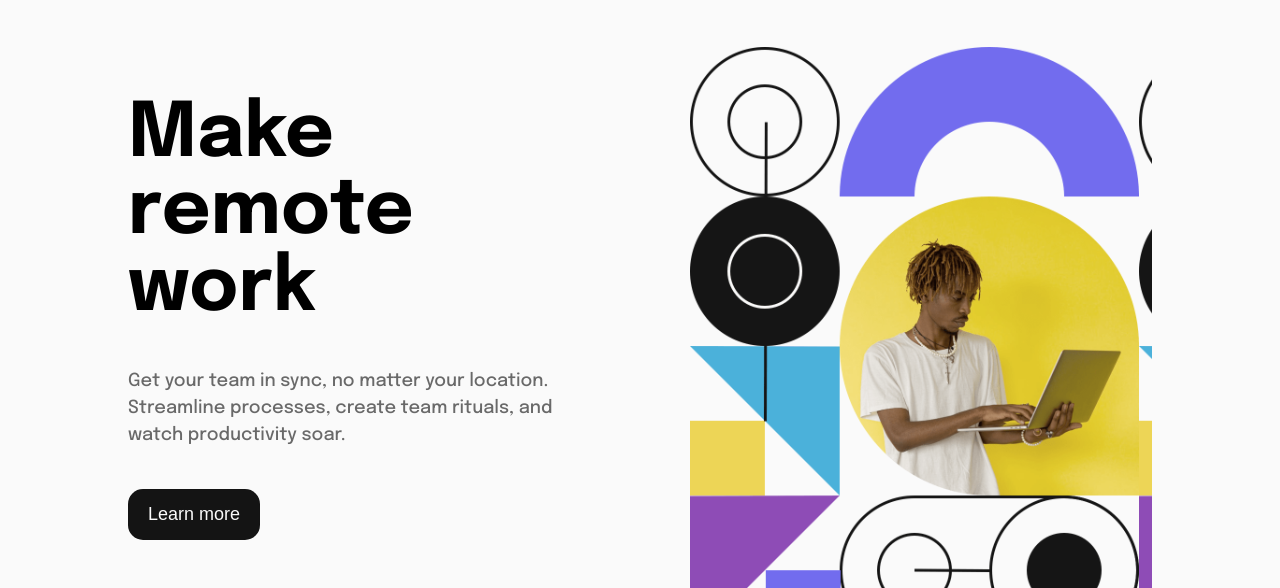
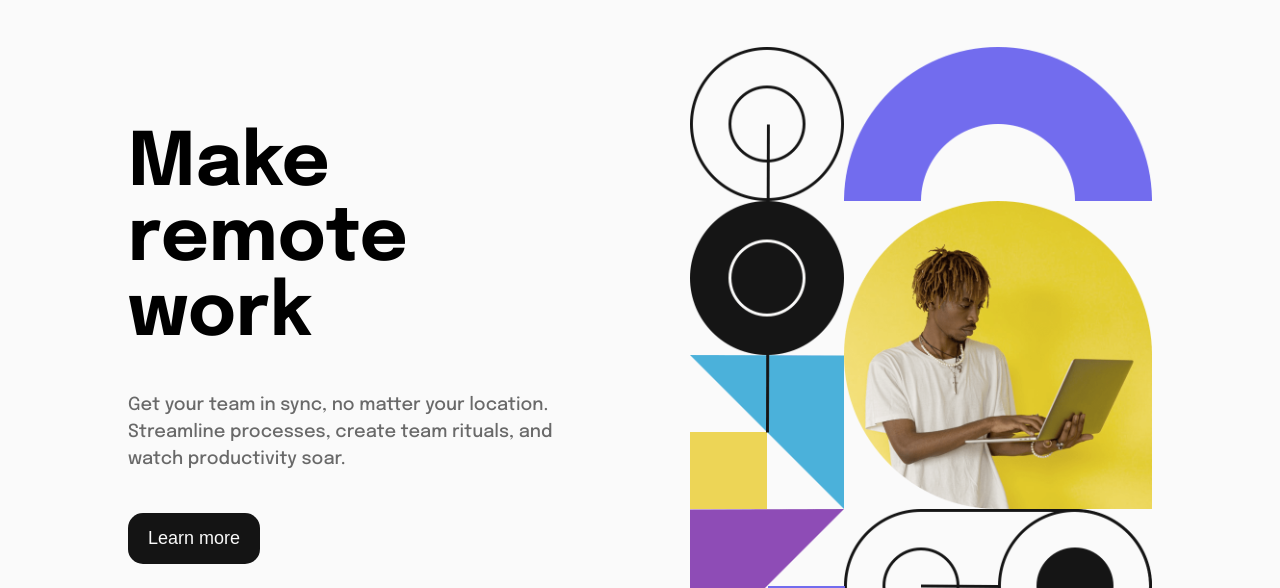
Before and after one commit to wulzymart/Intro-section-with-dropdown-navigation, a plain HTML site: page index.html in a window 1280 px wide. Shown: the part 87-675 px from the top of the page. Drawn offline with Linux system fonts and the light colour scheme.

Commit message:
Update styles.css

```diff
--- a/styles.css
+++ b/styles.css
@@ -90,7 +90,7 @@ li {
 }
 main {
   width: 80%;
-  margin: auto;
+  margin: 0 auto 100px;
   display: flex;
   gap: 100px;
   flex-direction: row-reverse;
@@ -101,8 +101,8 @@ main {
 }
 .text h1 {
   font-weight: 700;
-  font-size: 4.7em;
-  margin-bottom: 40px;
+  font-size: 4.6em;
+  margin: 80px 0 40px;
 }
 .text p {
   font-weight: 500;
```
